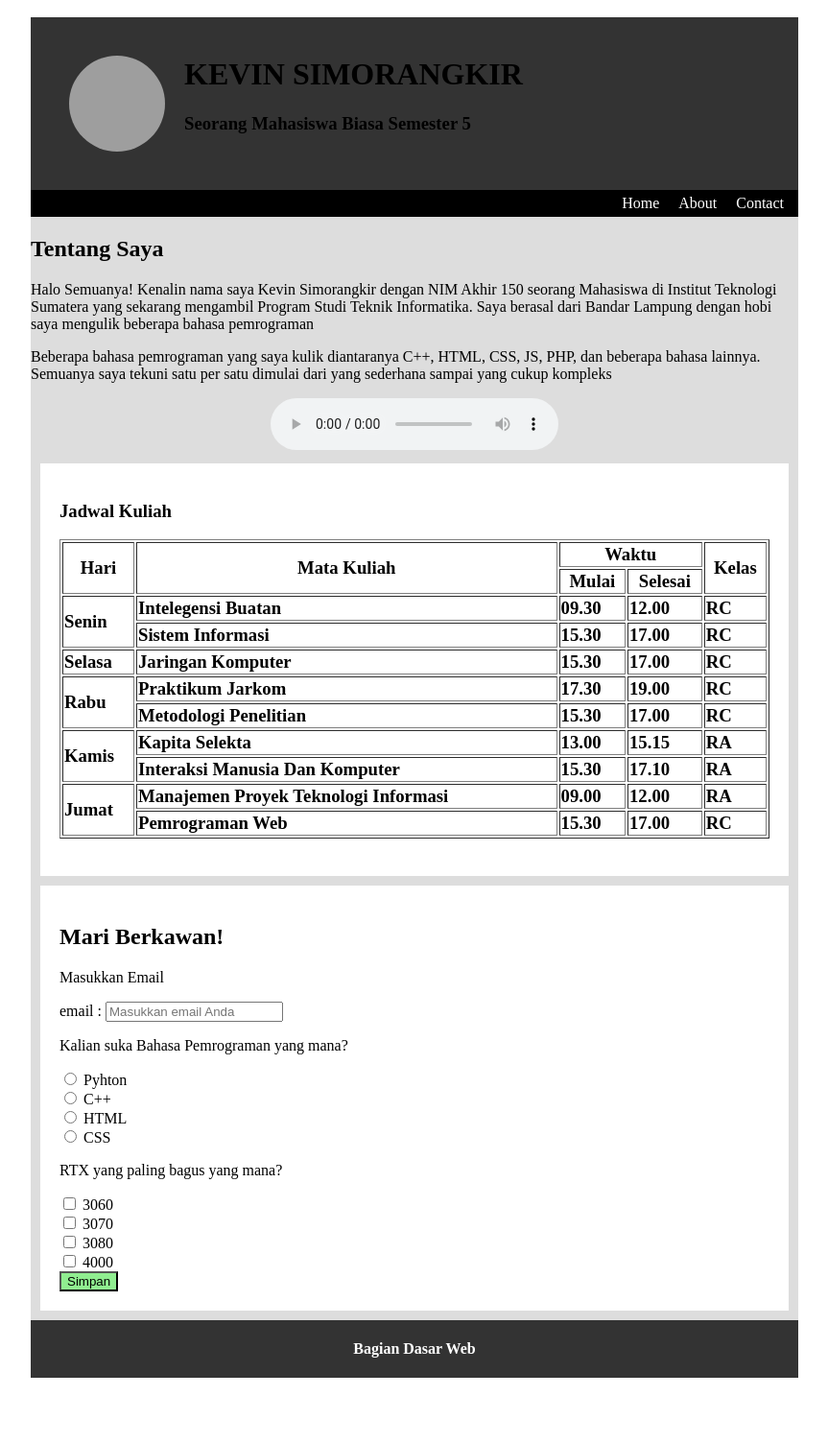
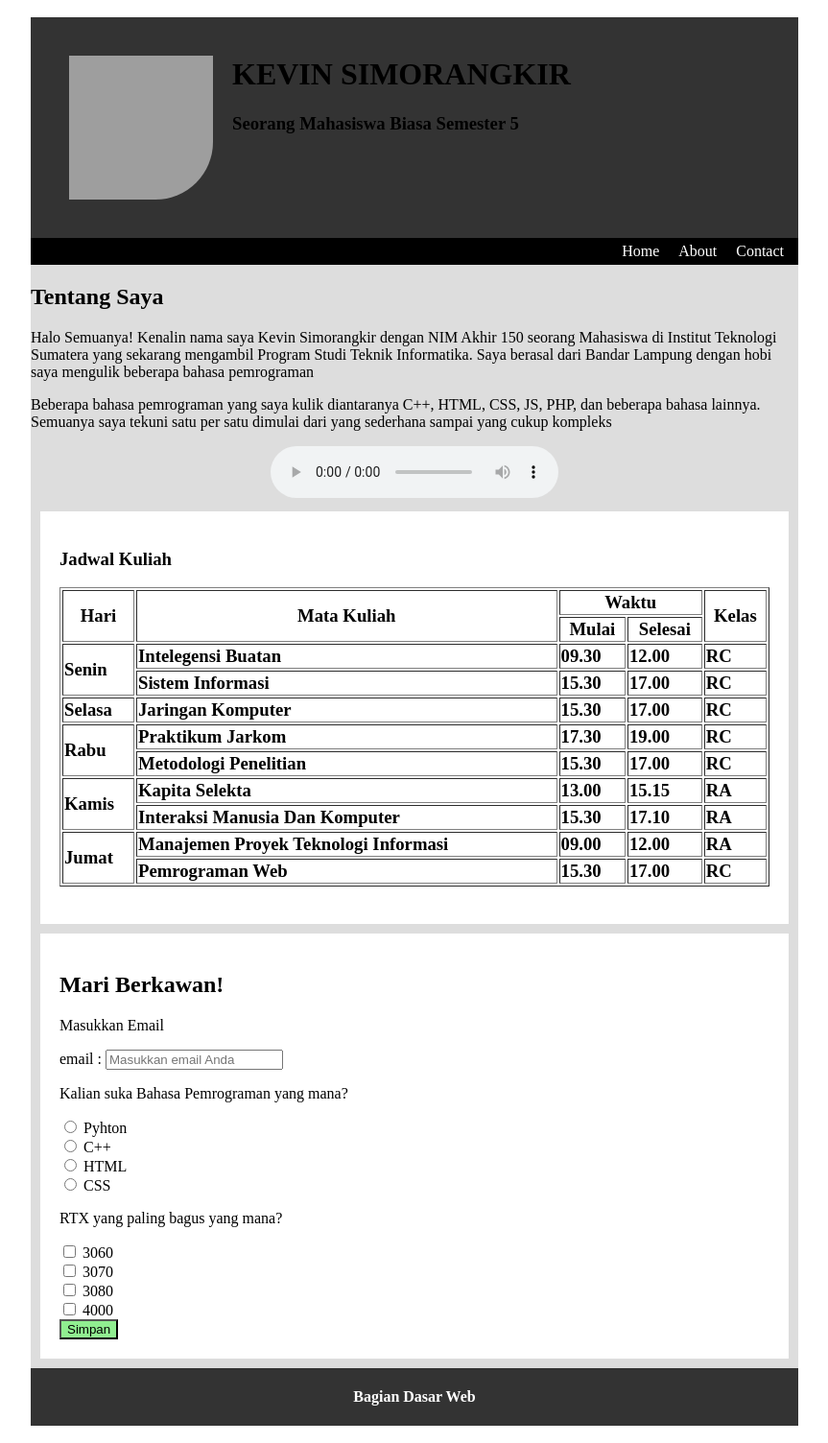
Before and after one commit to kevinsimorangkir21/prak-pemweb, a PHP site: page /121140150_Kevin_Prak2.html in a window 1280 px wide. Shown: the whole page at 96% size, without its empty margins (208-1071 px from the left). Before the commit the page ends 1436 px from the top, so only its background shows below. Run offline with PHP 8.4, Linux system fonts and the light colour scheme; grey boxes are pictures that could not be loaded.

Commit message:
Update style.css

```diff
--- a/prak2/public/style.css
+++ b/prak2/public/style.css
@@ -22,9 +22,8 @@ body {
 
 .gambar {
     padding: 20px;
-    width: 100px;
-    height: 100px;
-    border-radius: 50%;
+    height: 150px;
+    border-radius: 0px 0px 80px 0px;
 }
 
 .title {
```
